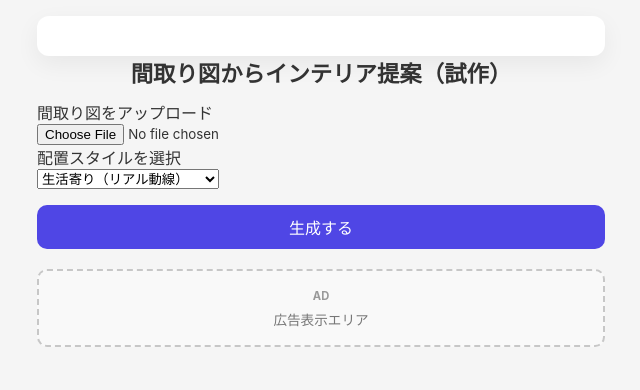
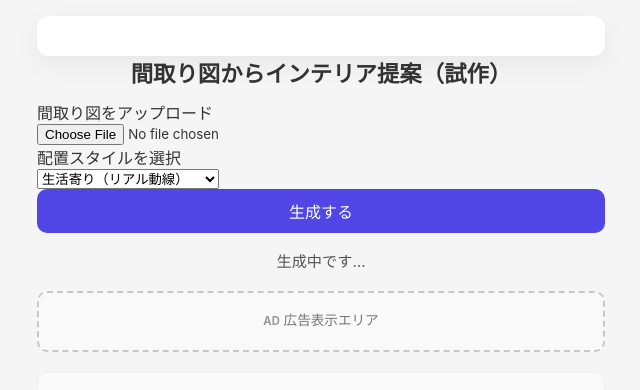
Before and after one commit to daibunfuku/madori_ai_app, a plain HTML site: page index.html in a window 1280 px wide. Both pictures are taken after a click on the button "生成する". Shown: the whole page, without its empty margins (319-959 px from the left). Drawn offline with Linux system fonts and the light colour scheme.

Commit message:
生成の修正

```diff
--- a/index.html
+++ b/index.html
@@ -55,16 +55,18 @@
   </select>
 
   <!-- ③ 生成ボタン -->
-  <div style="margin-top:16px;">
-    <button onclick="generateLayout()">生成する</button>
-  </div>
+ <button id="generateBtn">生成する</button>
 
-  <!-- ④ 生成中表示 -->
-  <p id="loading" style="display:none;">生成中です…</p>
+<div class="loading" style="display:none;">
+  生成中です…
+</div>
 
-  <div class="ad-box">
-  <p>広告表示エリア</p>
-  </div>
+<div class="ad-box" style="display:none;">
+  広告表示エリア
+</div>
+
+<div class="result"></div>
+
 
 
   <!-- ⑤ 結果表示 -->
```
